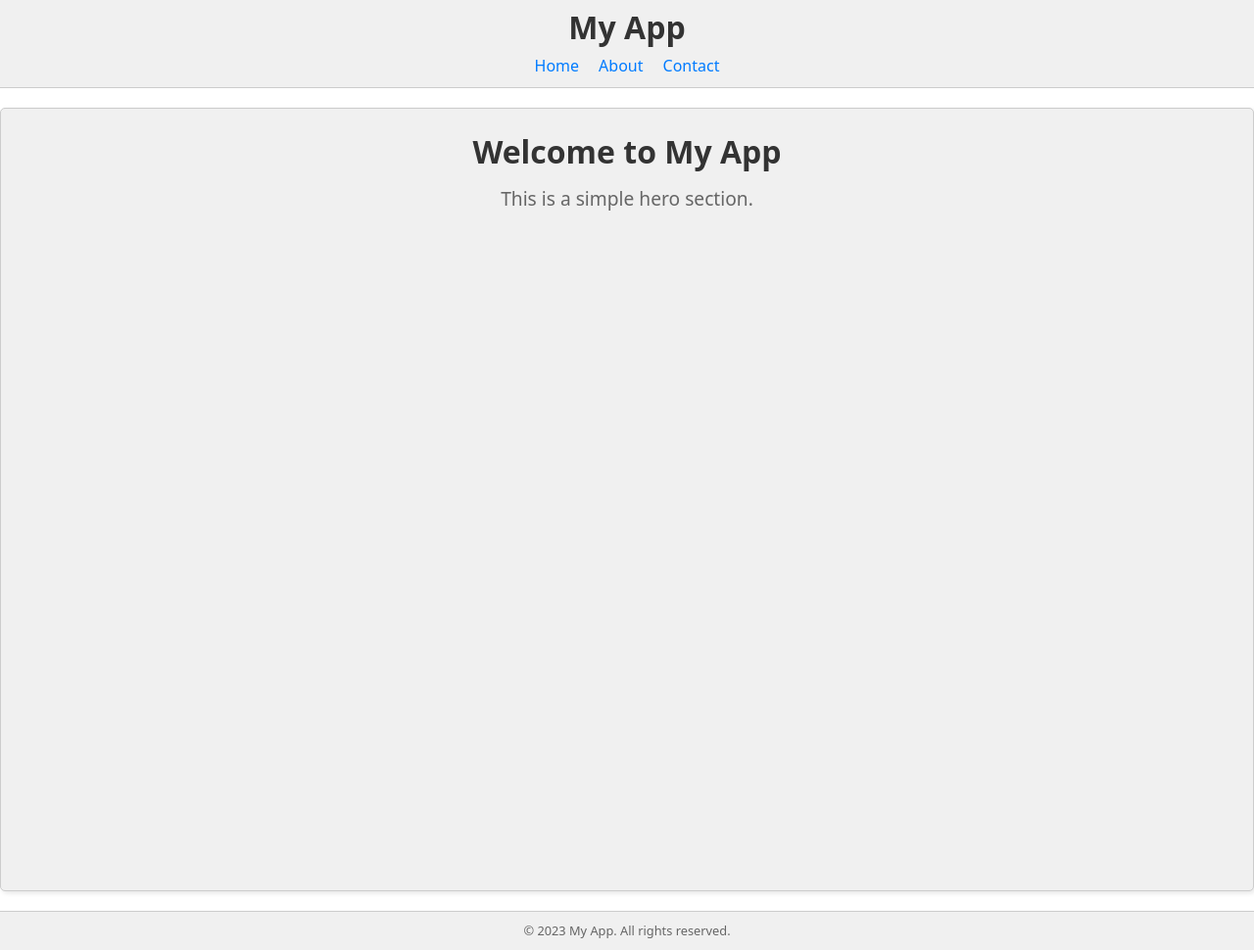
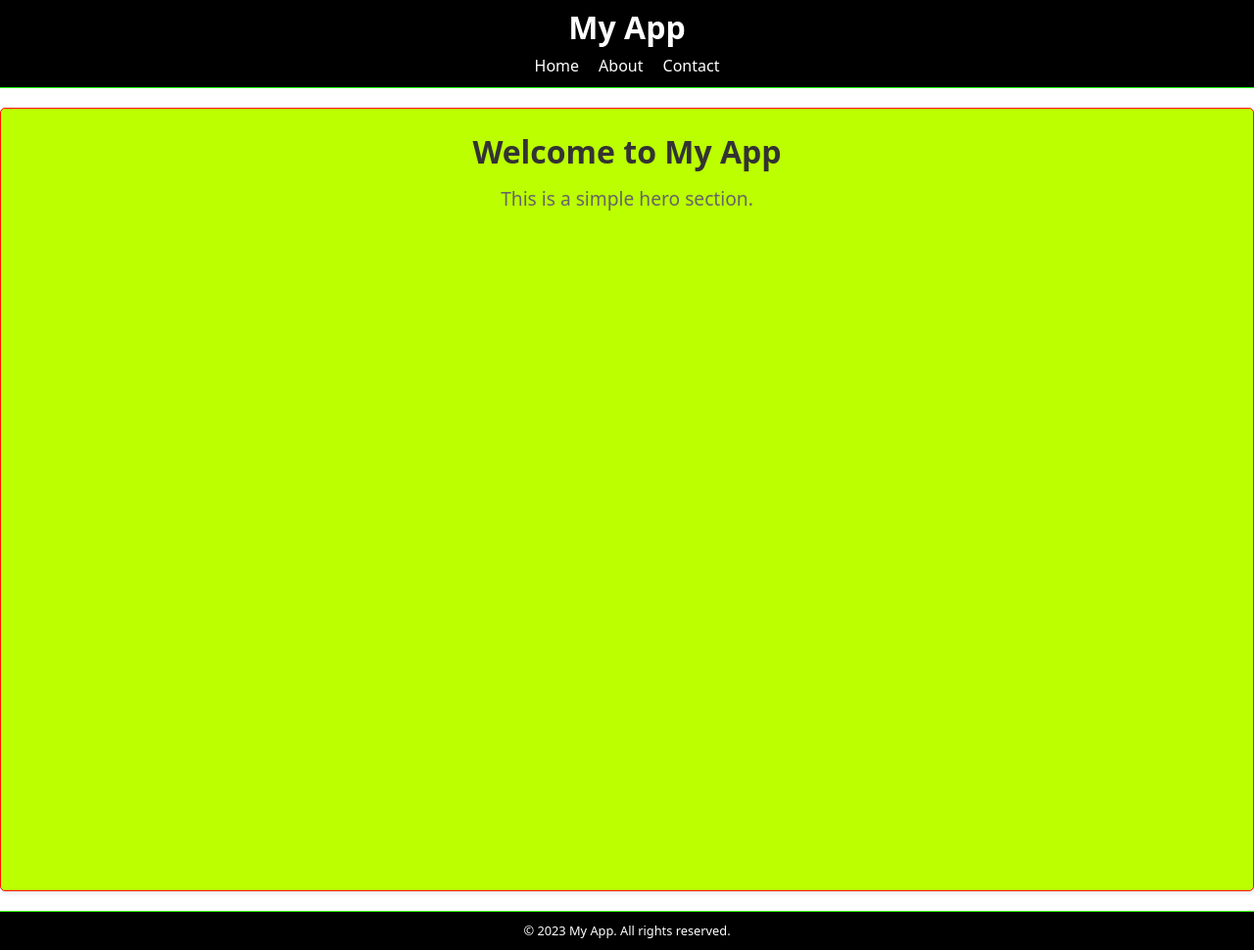
Before and after one commit to bipinjlimbu/React-15-Day-Workshop, a React (Vite) app in the folder React/my-app/: page / in a window 1280 px wide. Shown: the whole page at 98% size. Built offline with nearby package versions, Linux system fonts and the light colour scheme.

Commit message:
CSS Completed in React

```diff
--- a/React/my-app/src/style/Footer.module.css
+++ b/React/my-app/src/style/Footer.module.css
@@ -1,11 +1,11 @@
 .footer {
-  background-color: #f0f0f0;
-  border-top: 1px solid #ccc;
+  background-color: #000000;
+  border-top: 1px solid #3cff00;
   padding: 10px 0;
   text-align: center;
 }
 .footer p {
   margin: 0;
   font-size: 0.8em;
-  color: #666;
+  color: #ffffff;
 }
--- a/React/my-app/src/style/Header.module.css
+++ b/React/my-app/src/style/Header.module.css
@@ -1,13 +1,13 @@
 .header {
-  background-color: #f0f0f0;
-  border-bottom: 1px solid #ccc;
+  background-color: #000000;
+  border-bottom: 1px solid #1eff00;
   padding: 10px 0;
   text-align: center;
 }
 .header h1 {
   margin: 0;
   font-size: 2em;
-  color: #333;
+  color: #ffffff;
 }
 .header nav {
   margin-top: 10px;
@@ -22,7 +22,7 @@
 }
 .header a {
   text-decoration: none;
-  color: #007bff;
+  color: #ffffff;
 }
 .header a:hover {
   text-decoration: underline;
--- a/React/my-app/src/style/Hero.module.css
+++ b/React/my-app/src/style/Hero.module.css
@@ -5,8 +5,8 @@
   min-height: 100vh;
   margin-left: 0;
   margin-right: 0;
-  background-color: #f0f0f0;
-  border: 1px solid #ccc;
+  background-color: #bbff00;
+  border: 1px solid #ff1100;
   border-radius: 5px;
   box-shadow: 2px 2px 5px rgba(0, 0, 0, 0.1);
   margin: 20px 0;
```
